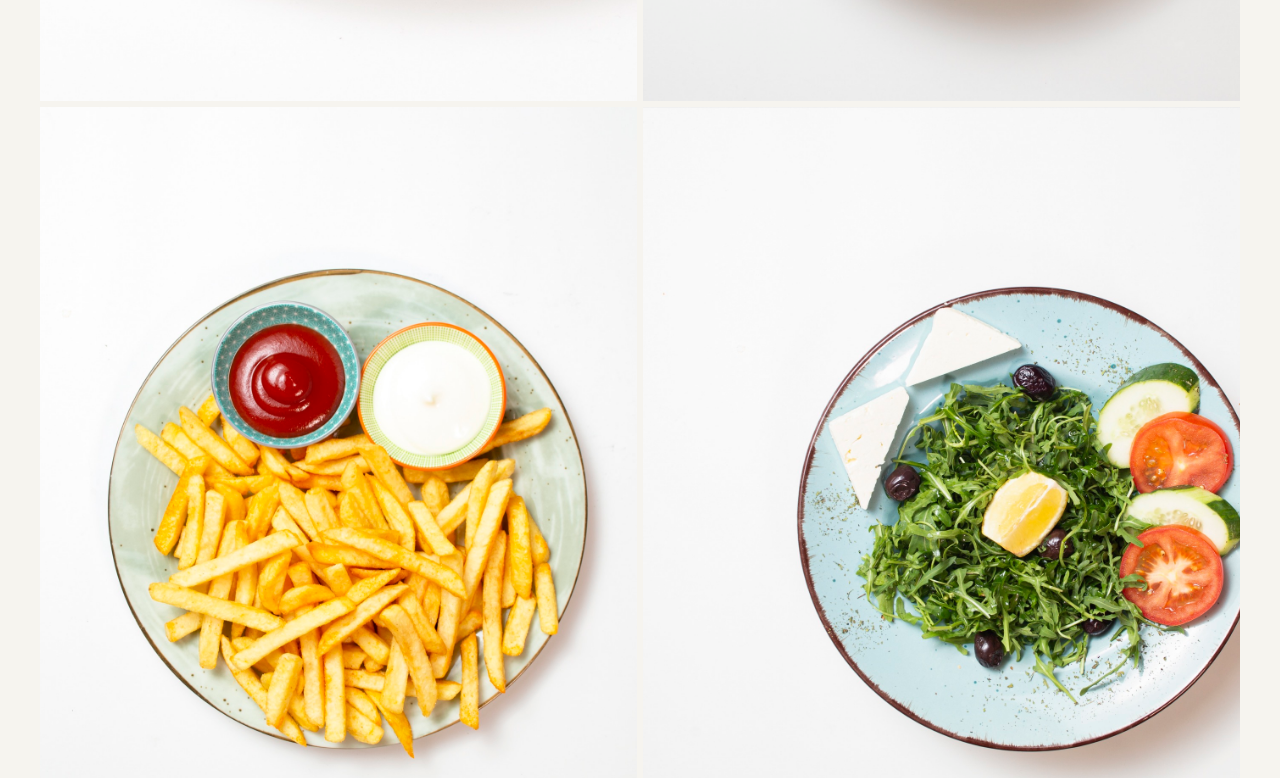
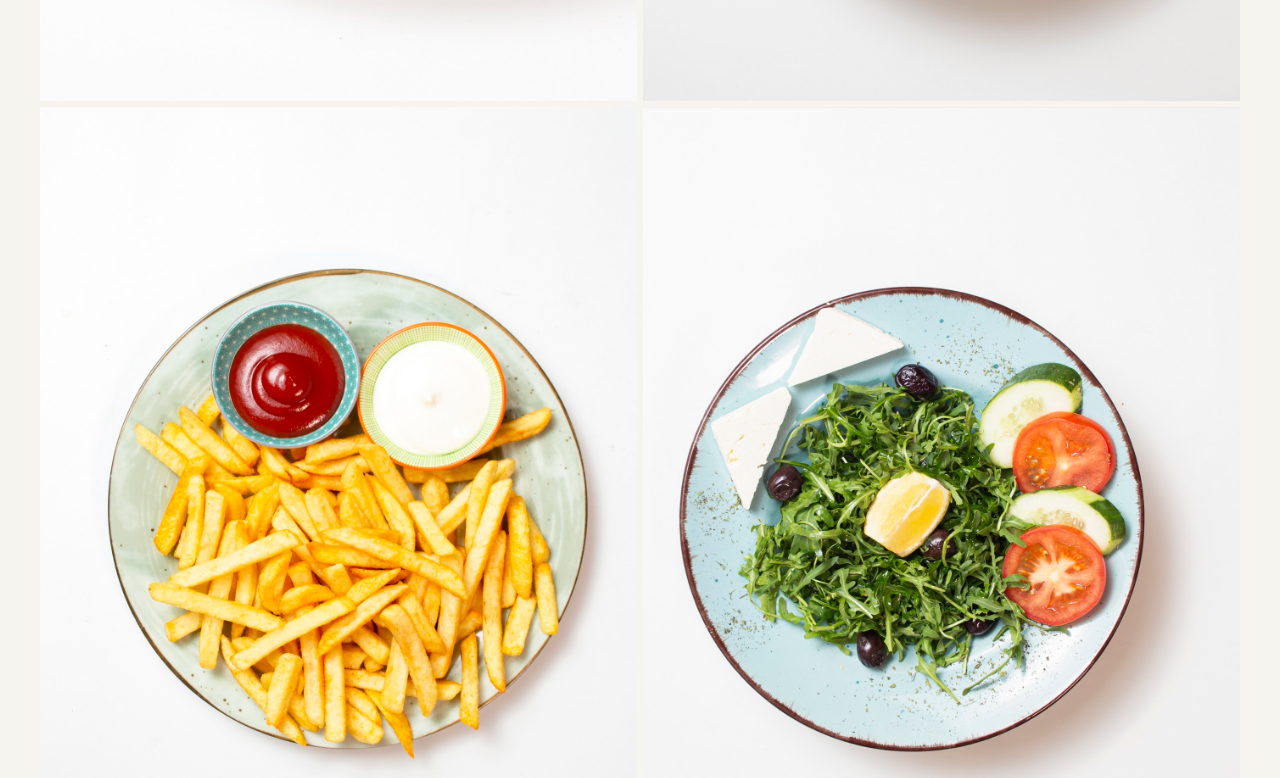
Before and after one commit to sterut/portafolio, a plain HTML site: page index.html in a window 1280 px wide. Shown: the part 5362-6140 px from the top of the page. Drawn offline with Linux system fonts and the light colour scheme.

Commit message:
Centrar plato-10 (quitar object-position personalizado)

```diff
--- a/index.html
+++ b/index.html
@@ -116,7 +116,7 @@
         <div class="photo" data-filename="plato-07.jpg"><img src="fotos/plato-07.jpg" alt="Plato de restaurante, fotografía gastronómica 07" width="900" height="1125" loading="lazy" onerror="handleImgError(this)"></div>
         <div class="photo" data-filename="plato-08.jpg"><img src="fotos/plato-08.jpg" alt="Plato de restaurante, fotografía gastronómica 08" width="900" height="1125" loading="lazy" onerror="handleImgError(this)"></div>
         <div class="photo" data-filename="plato-09.jpg"><img src="fotos/plato-09.jpg" alt="Plato de restaurante, fotografía gastronómica 09" width="900" height="1125" loading="lazy" onerror="handleImgError(this)"></div>
-        <div class="photo" data-filename="plato-10.jpg"><img src="fotos/plato-10.jpg" alt="Plato de restaurante, fotografía gastronómica 10" width="900" height="1125" loading="lazy" style="object-position: 15% 50%;" onerror="handleImgError(this)"></div>
+        <div class="photo" data-filename="plato-10.jpg"><img src="fotos/plato-10.jpg" alt="Plato de restaurante, fotografía gastronómica 10" width="900" height="1125" loading="lazy" onerror="handleImgError(this)"></div>
       </div>
     </div>
 
```
